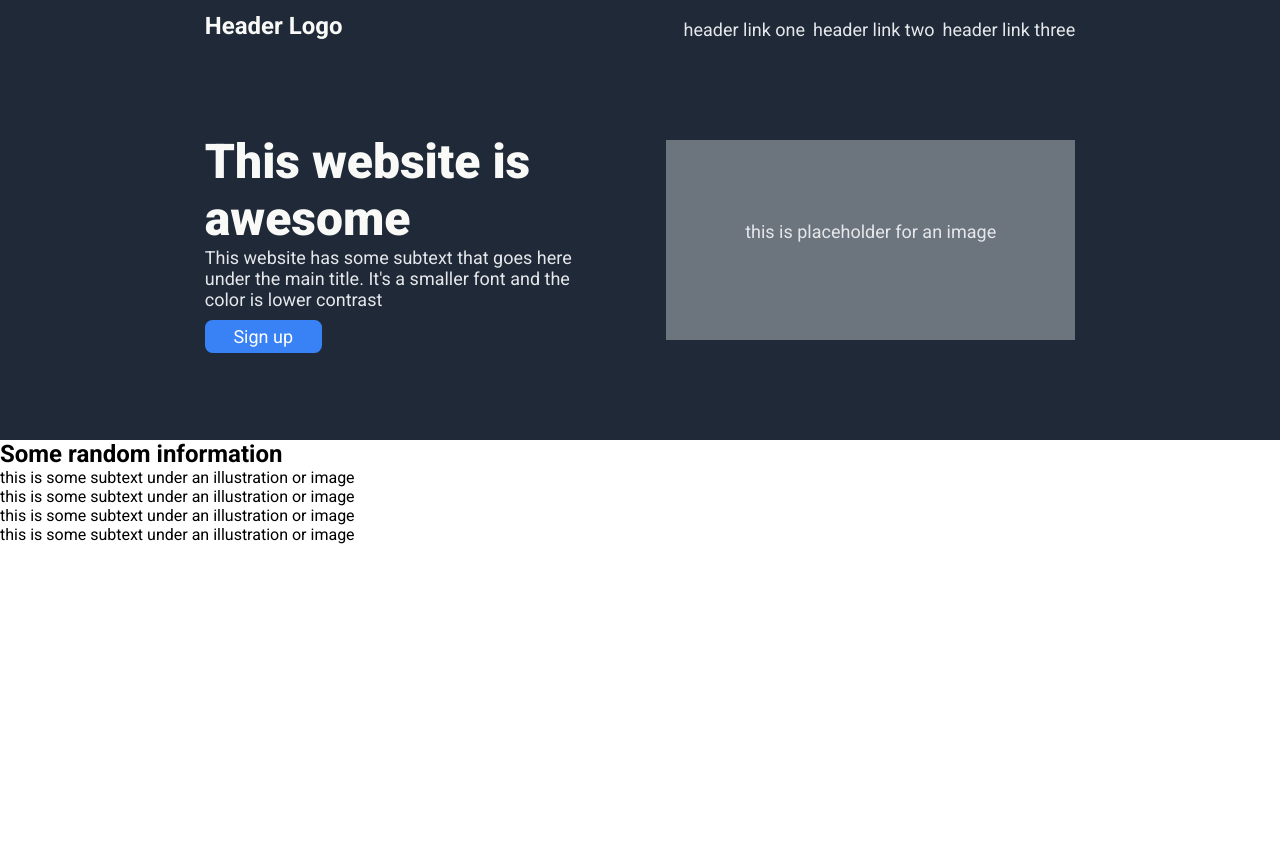
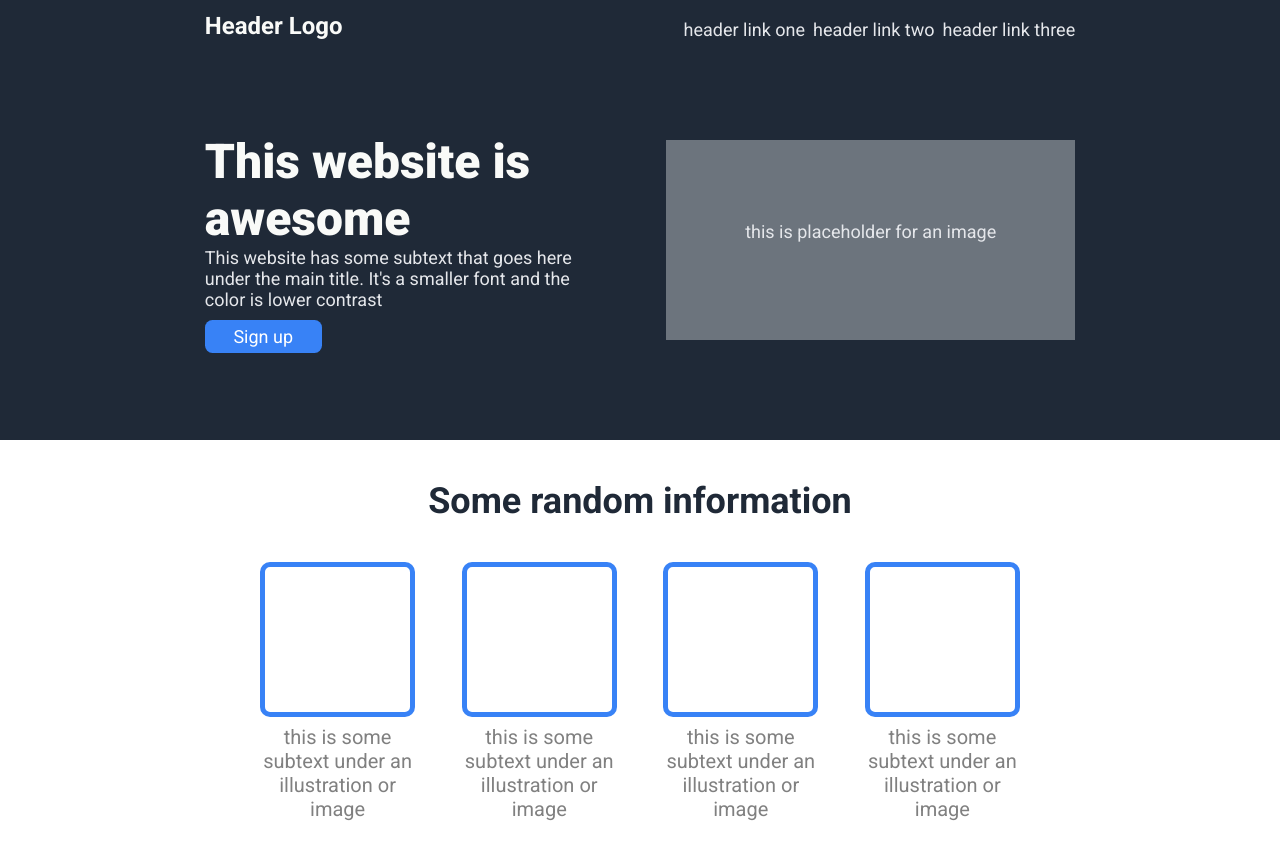
Before and after one commit to May-14/odin-landing-page-v2, a plain HTML site: page index.html in a window 1280 px wide. Before the commit the page ends 800 px from the top, so only its background shows below. Drawn offline with Linux system fonts and the light colour scheme.

Commit message:
finish css layout for 2nd sect

```diff
--- a/index.html
+++ b/index.html
@@ -32,6 +32,7 @@
         <div class="section-2">
             <h2>Some random information</h2>
             <div>
+                <div>
                     <div class="box"></div>
                     <p>this is some subtext under an illustration or image</p>
                 </div>
@@ -48,5 +49,6 @@
                     <p>this is some subtext under an illustration or image</p>
                 </div>
             </div>
+        </div>
     </body>
 </html>
--- a/style/style.css
+++ b/style/style.css
@@ -2,6 +2,7 @@
     padding: 0;
     margin: 0;
     font-family: "Roboto", sans-serif;
+    box-sizing: border-box;
 }
 
 header, .section-1 {
@@ -30,7 +31,7 @@ header > p {
     width: 45%;
 }
 
-.links p, .section-1 p {
+.links p, .section-1 p{
     font-size: 18px;
     color: #E5E7EB;
 }
@@ -73,3 +74,43 @@ h1 {
 .section-1 p {
     margin-bottom: 4%;
 }
+
+.section-2 {
+    display: flex;
+    flex-direction: column;
+    align-items: center;
+    padding-top: 5vh;
+}
+
+.section-2 > div {
+    display: flex;
+    padding: 5vh 20% 15vh;
+    gap: 5%
+}
+
+.section-2 p {
+    text-align: center;
+    font-size: 20px;
+    color: gray;
+}
+
+.section-2 > div > div {
+    display: flex;
+    flex-direction: column;
+    align-items: center;
+    text-align: center;
+    gap: 1vh
+}
+
+.box {
+    width: 95%;
+    aspect-ratio: 1;
+    border: #3882F6 5px solid;
+    border-radius: 10px;
+}
+
+h2 {
+    font-size: 36px;
+    color: #1F2937;
+    width: 900;
+}
```
Lines whose indentation alone changed are shown as unchanged.
